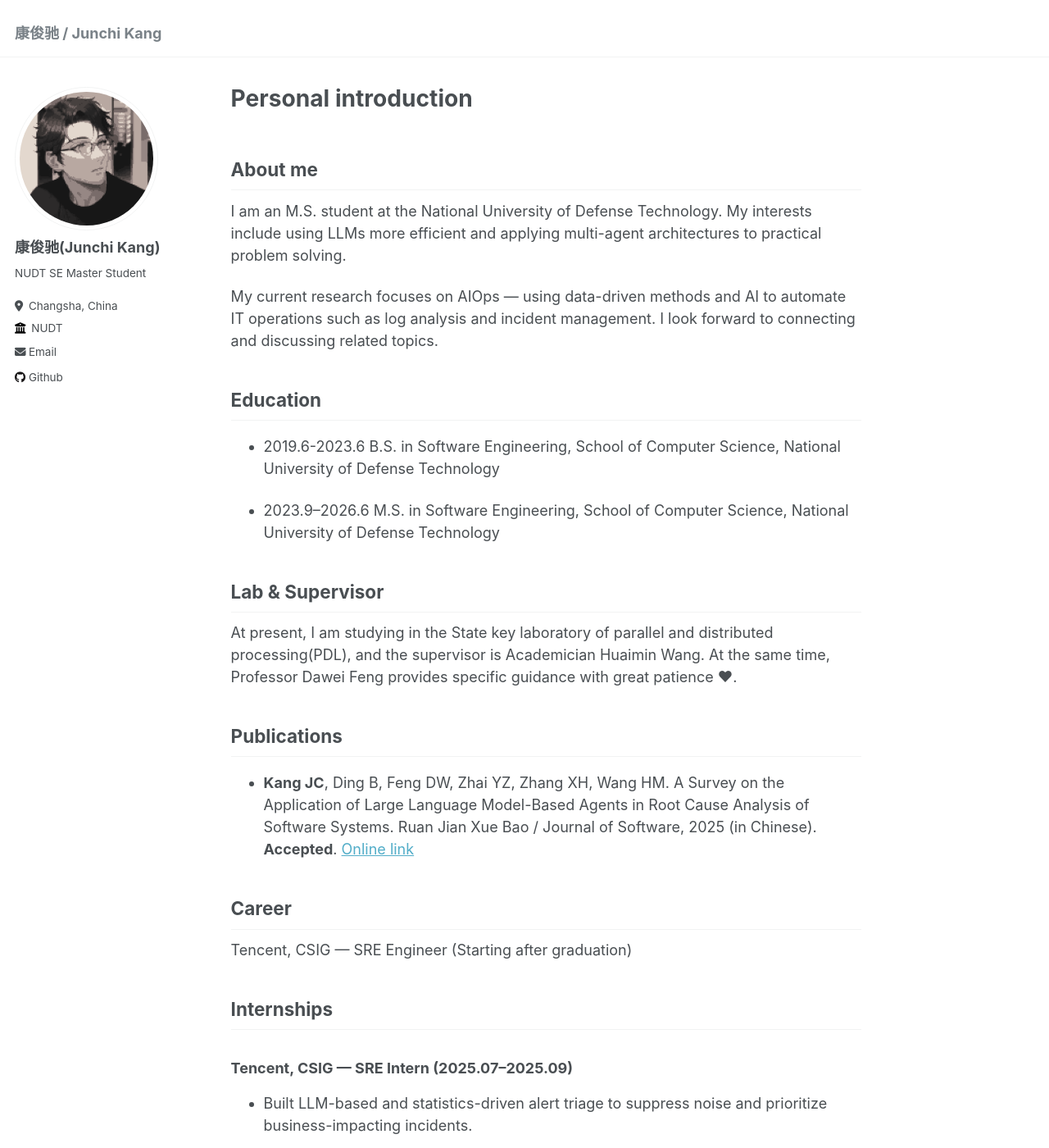
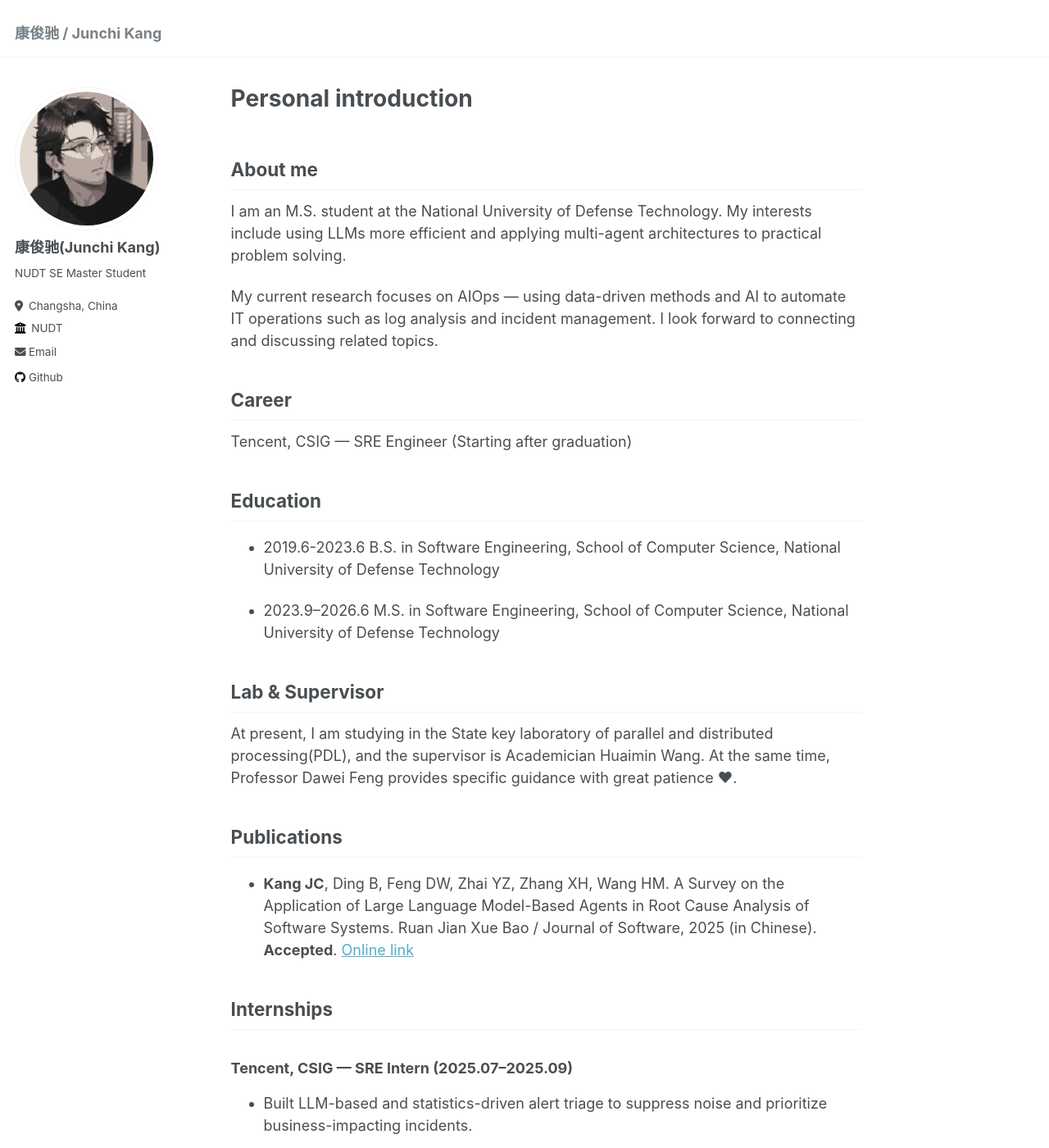
Before and after one commit to kangkannnng/kangkannnng.github.io, a Jekyll site: the page built from _pages/about.md, in a window 1280 px wide and 1400 px high. Shown: the whole window at 82% size. Built offline with Jekyll 4.4.1, drawn with Linux system fonts in a browser that asks for light colours; part of the change alters nothing that is shown.

```diff
--- a/_pages/about.md
+++ b/_pages/about.md
@@ -13,6 +13,10 @@ I am an M.S. student at the National University of Defense Technology. My intere
 
 My current research focuses on AIOps — using data-driven methods and AI to automate IT operations such as log analysis and incident management. I look forward to connecting and discussing related topics.
 
+## Career
+
+Tencent, CSIG — SRE Engineer (Starting after graduation)
+
 ## Education
 
 - 2019.6-2023.6 B.S. in Software Engineering, School of Computer Science, National University of Defense Technology
@@ -27,10 +31,6 @@ At present, I am studying in the State key laboratory of parallel and distribute
 
 - **Kang JC**, Ding B, Feng DW, Zhai YZ, Zhang XH, Wang HM. A Survey on the Application of Large Language Model-Based Agents in Root Cause Analysis of Software Systems. Ruan Jian Xue Bao / Journal of Software, 2025 (in Chinese). **Accepted**. [Online link](https://www.jos.org.cn/jos/article/abstract/7594)
 
-## Career
-
-Tencent, CSIG — SRE Engineer (Starting after graduation)
-
 ## Internships
 
 ### Tencent, CSIG — SRE Intern (2025.07–2025.09)
```
